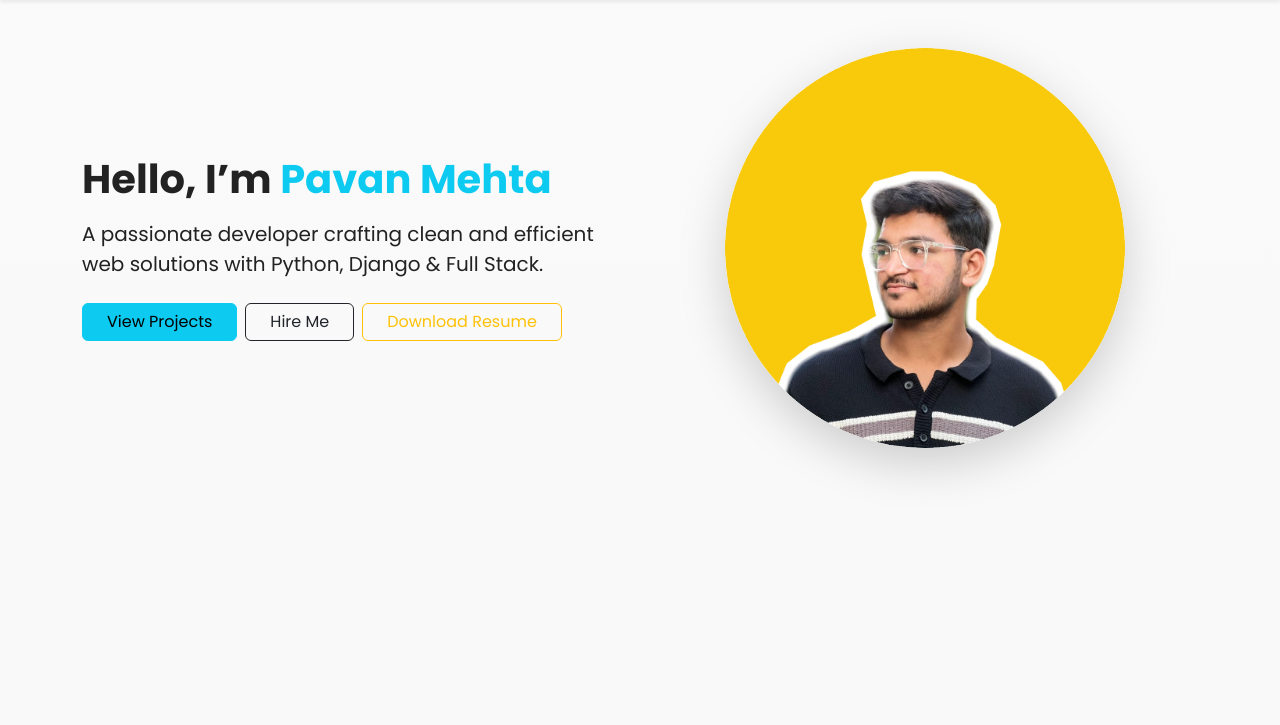
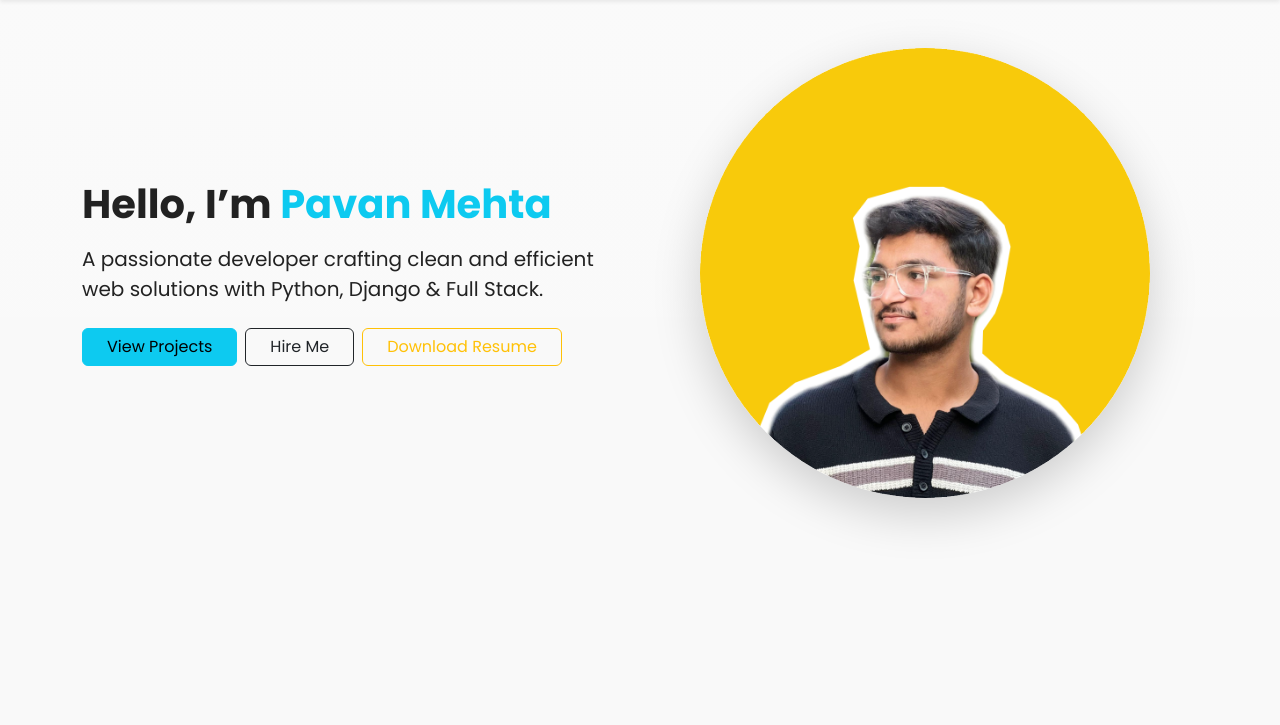
Before and after one commit to Pavan261105/django-portfolio, a Django app: page / in a window 1280 px wide. Shown: the part 57-782 px from the top of the page. Run offline with Django 5.2, Linux system fonts and the light colour scheme; data comes from the database, SQL or seed files in the repository; some libraries are stand-ins or nearby versions.

Commit message:
Fix profile image size and mobile responsiveness

```diff
--- a/main/static/style.css
+++ b/main/static/style.css
@@ -133,15 +133,14 @@ nav.navbar {
   border-bottom: 1px solid #ddd;
 }
 
+/* Default for mobile/smaller devices */
+.profile-img {
+  max-width: 375px;
+}
 
-/* Add this in your CSS file or inside a <style> tag */
-@media (max-width: 768px) {
+/* Override for medium and larger screens (e.g., laptops and desktops) */
+@media (min-width: 768px) {
   .profile-img {
-    max-width: 80%; /* Scale image based on screen width */
-    height: auto;
-  }
-
-  body {
-    overflow-x: hidden; /* Prevent horizontal scroll on small screens */
+    max-width: 450px;
   }
 }
--- a/main/templates/main/home.html
+++ b/main/templates/main/home.html
@@ -29,8 +29,8 @@
 
       <!-- Right: Image -->
       <div class="col-md-6 text-center mt-5 mt-md-0" data-aos="fade-left">
-        <img src="{% static 'images/pavan.jpg' %}" alt="Pavan Mehta"
-            class="img-fluid rounded-circle shadow-lg profile-img" style="max-width: 400px;">
+          <img src="{% static 'images/pavan.jpg' %}" alt="Pavan Mehta"
+      class="img-fluid rounded-circle shadow-lg profile-img">
       </div>
 
 
```
